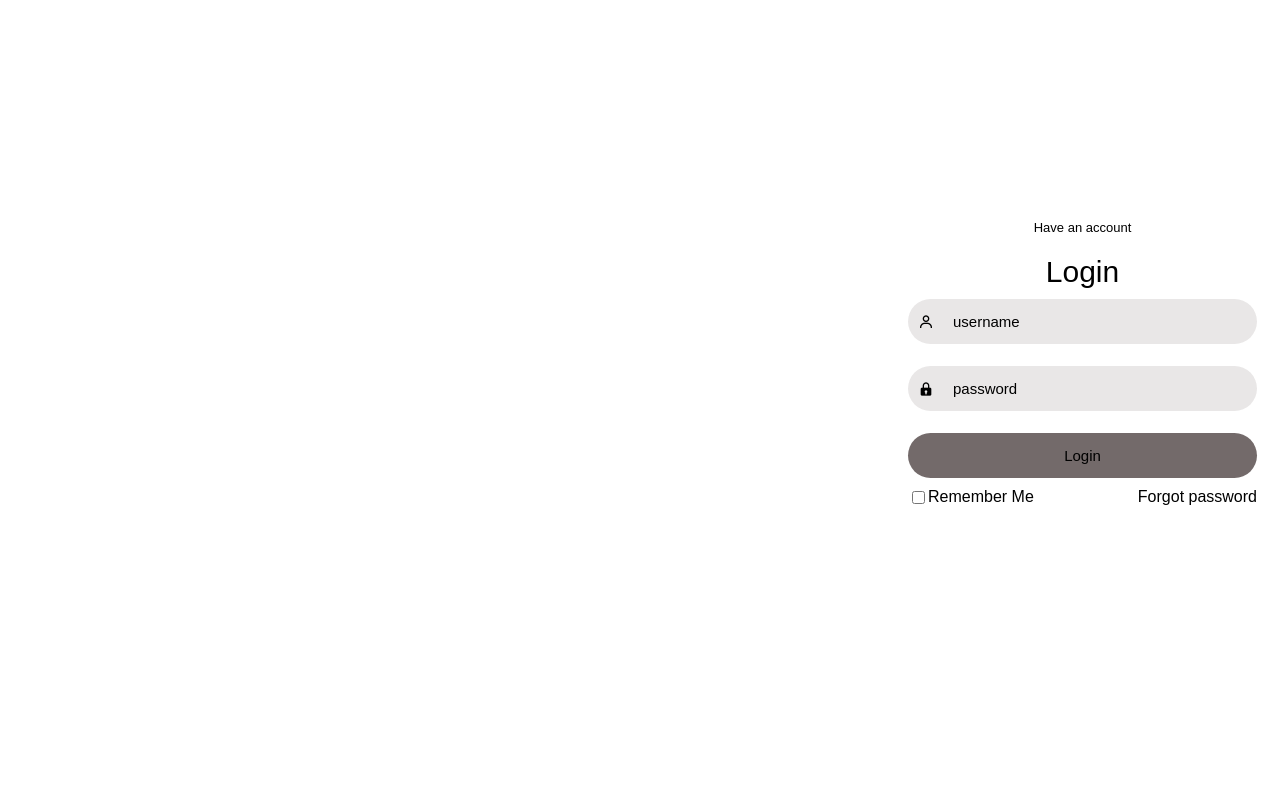
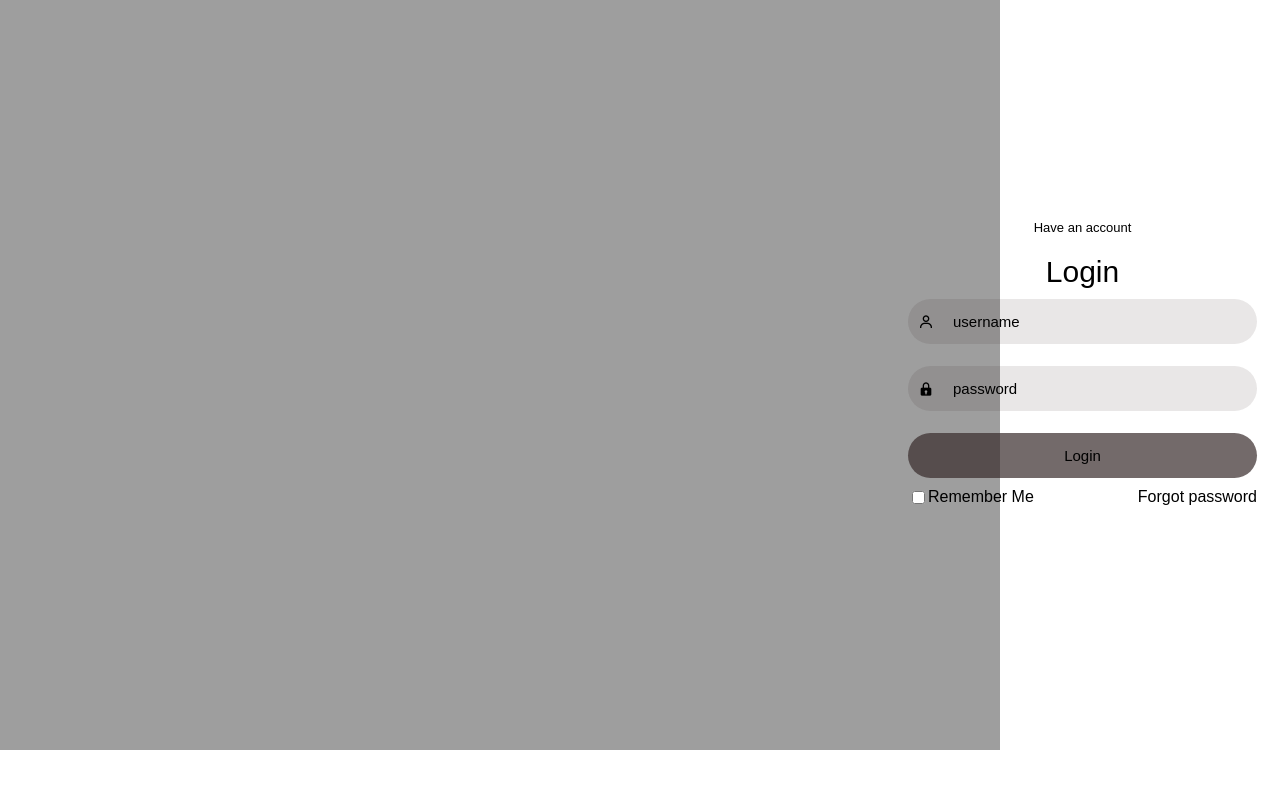
Before and after one commit to tisto196/login-page, a plain HTML site: page index.html in a window 1280 px wide. Drawn offline with nearby package versions, Linux system fonts and the light colour scheme; the site is published under a folder, as on GitHub Pages, so addresses that start at the root find nothing.

Commit message:
changes in image url

```diff
--- a/style.css
+++ b/style.css
@@ -3,7 +3,7 @@
     font-family: 'poppins' ,sans-serif;
 }
 body{
-    background-image: url("/image/2.png" );
+    background-image: url("image/2.png" );
 
 
     background-size:1000px;
```
